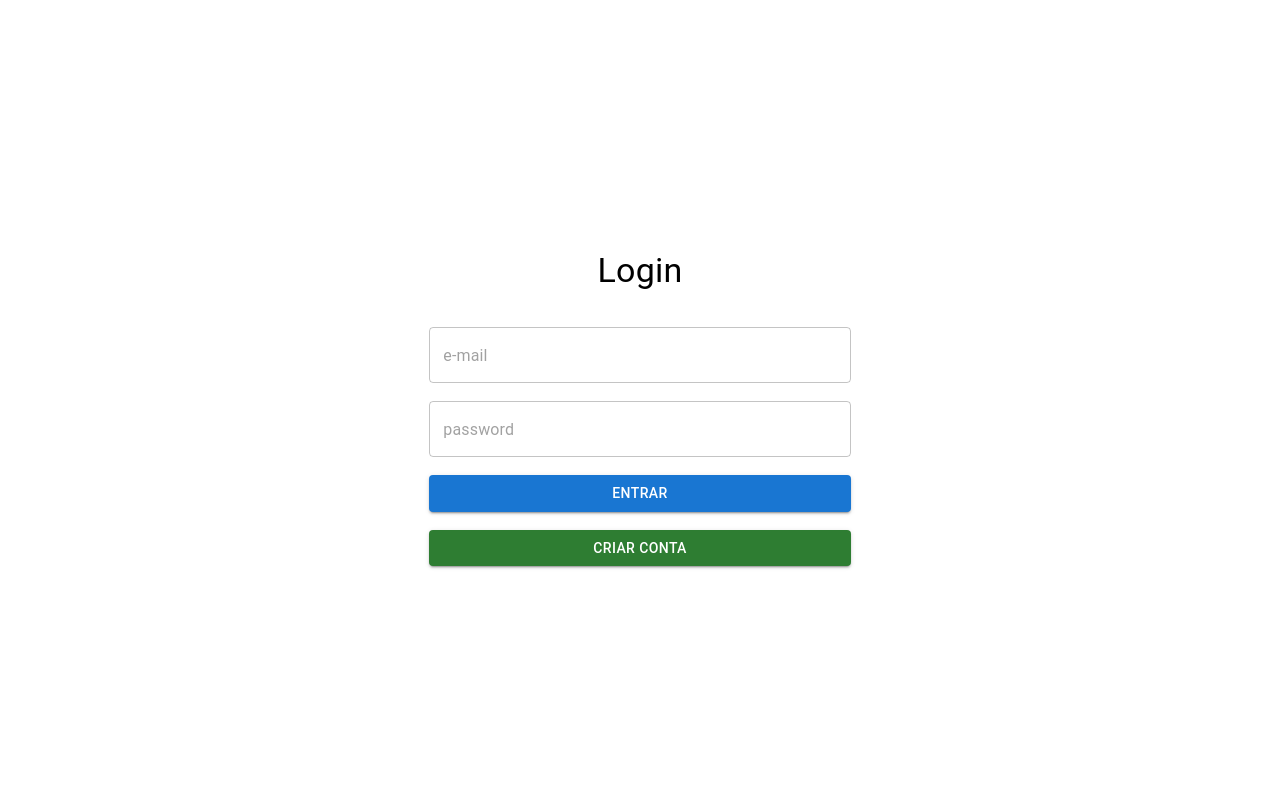
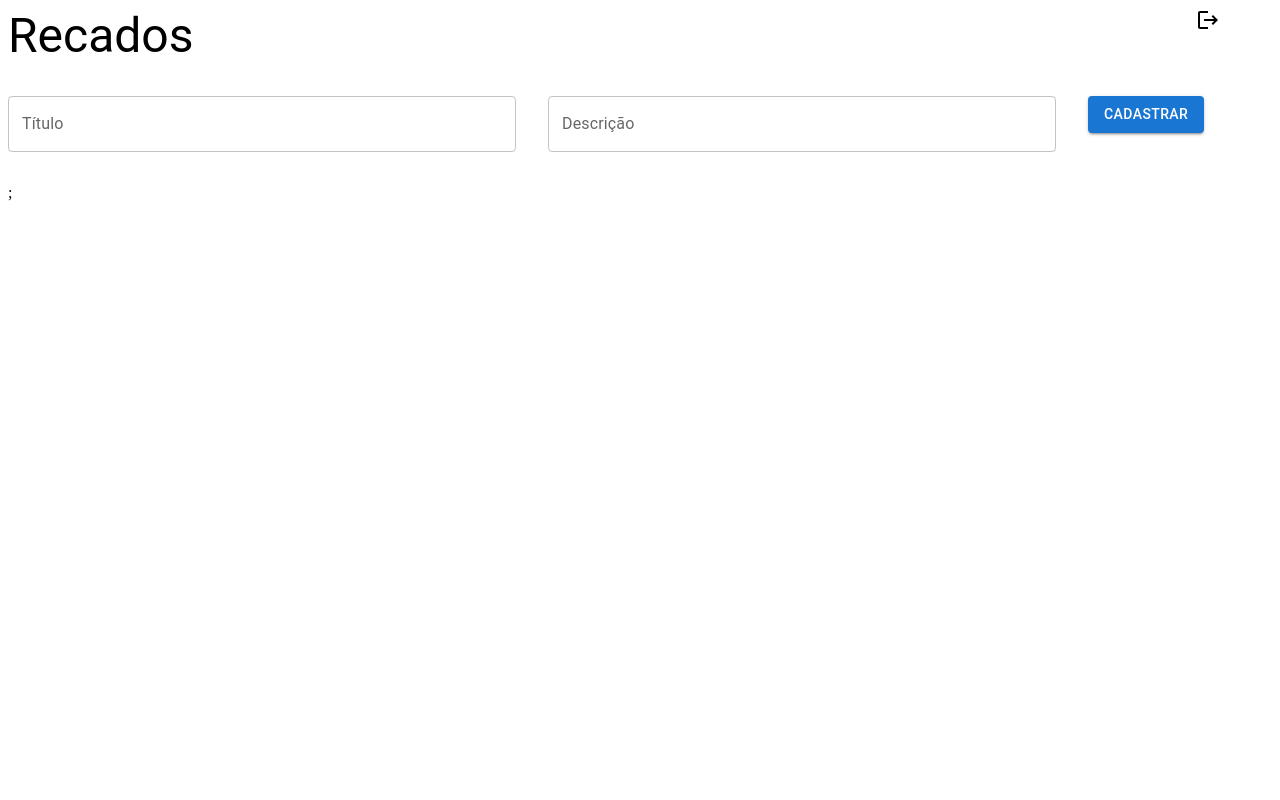
Before and after one commit to Vitor-da-Silva-Dias/CRUD-Reactjs, a React (Create React App) app: page /recados in a window 1280 px wide. Shown: the top 800 px of the page. Built offline with nearby package versions, Linux system fonts and the light colour scheme.

Commit message:
criadas as rotas de navegação

```diff
--- a/package.json
+++ b/package.json
@@ -14,11 +14,10 @@
     "@types/node": "^16.18.14",
     "@types/react": "^18.0.28",
     "@types/react-dom": "^18.0.11",
-    "@types/react-router-dom": "^5.3.3",
     "@types/styled-components": "^5.1.26",
     "react": "^18.2.0",
     "react-dom": "^18.2.0",
-    "react-router-dom": "6.3.0",
+    "react-router-dom": "^6.3.0",
     "react-scripts": "5.0.1",
     "styled-components": "^5.3.8",
     "typescript": "^4.9.5",
@@ -47,5 +46,8 @@
       "last 1 firefox version",
       "last 1 safari version"
     ]
+  },
+  "devDependencies": {
+    "@types/react-router-dom": "^5.3.3"
   }
 }
--- a/src/App.tsx
+++ b/src/App.tsx
@@ -1,15 +1,14 @@
 import React from "react";
-import { BrowserRouter } from "react-router-dom";
-import Home from "./Pages/Home";
-import Recados from "./Pages/Lista-Recados";
+import AppRoutes from "./routes/AppRoutes";
+
+
 
 
 function App() {
   return (
-    <BrowserRouter>
-      <Home/>
-      <Recados/>
-    </BrowserRouter>
+    <>
+      <AppRoutes/>
+    </>
   );
 }
 
--- a/src/Pages/Home.tsx
+++ b/src/Pages/Home.tsx
@@ -1,13 +1,15 @@
 import React from "react";
-import Login from "../components/Login";
 import { Grid } from "@mui/material";
 
+interface HomeProps {
+    component: React.FC;
+}
 
-const Home: React.FC = () => {
+const Home: React.FC<HomeProps> = ({component: Component}) => {
     return(
         <Grid container height={'100vh'} justifyContent={'center'} alignItems={'center'}>
             <Grid item xs={4}>
-                <Login/>
+                <Component/>
             </Grid>
         </Grid>
     )
--- /dev/null
+++ b/src/Pages/Recados.tsx
@@ -0,0 +1,18 @@
+import React from "react";
+import { Grid } from "@mui/material";
+
+interface RecadosProps {
+    component: React.FC;
+}
+
+const Recados: React.FC<RecadosProps> = ({component: Component}) => {
+    return(
+        <Grid container>
+            <Grid item xs={12}>
+                <Component/>
+            </Grid>
+        </Grid>
+    )
+}
+
+export default Recados;
--- a/src/Pages/Lista-Recados.tsx
+++ b/src/components/Lista-Recados.tsx
@@ -1,17 +1,21 @@
 import { ListItem, IconButton, ListItemAvatar, Avatar, ListItemText, Divider, Grid, Typography, TextField, Button} from "@mui/material";
+import LogoutIcon from '@mui/icons-material/Logout';
 import DeleteIcon from '@mui/icons-material/Delete';
 import EditIcon from '@mui/icons-material/Edit';
 import React, {useMemo, useState} from "react";
 import Recado from "../types/Recado";
-import DialogConfirm from "../components/DialogConfirm";
+import DialogConfirm from "./DialogConfirm";
 
-const Recados: React.FC = () => {
+
+const List: React.FC = () => {
+
 
     const [list, setList] = useState<Recado[]>([]);
     const [title, setTitle] = useState<string>('');
     const [description, setDescription] = useState<string>('');
     const [open, setOpen] = useState<boolean>(false);
     const [idRemove, setIdRemove] = useState<number | undefined>();
+
 
     const listaProdutos = useMemo(() => {
         return list.map(item => {
@@ -74,8 +78,15 @@ const Recados: React.FC = () => {
         const newDescription: any = prompt('edit Preço');
         const newList = [...list];
 
-        newList[index].title = newTitle;
-        newList[index].description = newDescription;
+        if(newTitle === '' || newDescription === ''){
+          alert("Não se pode deixar campos em branco! Favor preencher corretamente.")
+          return list;
+        }
+
+        if(newTitle != null || newDescription != null){
+          newList[index].title = newTitle;
+          newList[index].description = newDescription;
+        }
 
         setList(newList);
       };
@@ -93,11 +104,13 @@ const Recados: React.FC = () => {
 
       return (
         <Grid container spacing={4}>
-          <Grid item xs={12}>
-            <Typography variant="h3">Produtos</Typography>
-            <Divider />
+          <Grid item xs={11}>
+            <Typography variant="h3">Recados</Typography>
           </Grid>
-
+          <Grid item xs={1}>
+            <LogoutIcon/>
+          </Grid>
+          <Divider/>
           <Grid item xs={5}>
             <TextField fullWidth value={title} label="Título" onChange={e => handleChange(e)} />
           </Grid>
@@ -105,7 +118,7 @@ const Recados: React.FC = () => {
             <TextField
               fullWidth
               value={description}
-              label="Valor do produto"
+              label="Descrição"
               onChange={e => handleChangeDescription(e)}
             />
           </Grid>
@@ -130,4 +143,4 @@ const Recados: React.FC = () => {
       );
     };
 
-    export default Recados;
+    export default List;
--- a/src/components/Login.tsx
+++ b/src/components/Login.tsx
@@ -1,5 +1,6 @@
 import { Box, Button, Modal, TextField, Typography } from '@mui/material';
 import React, { useState } from 'react';
+import { Link } from 'react-router-dom';
 
 
 const Login: React.FC = () => {
@@ -8,6 +9,7 @@ const Login: React.FC = () => {
   const [open, setOpen] = React.useState(false);
   const handleOpen = () => setOpen(true);
   const handleClose = () => setOpen(false);
+
 
   const style = {
     position: 'absolute' as 'absolute',
@@ -24,8 +26,7 @@ const Login: React.FC = () => {
 
   const handleSubmit = (event: React.FormEvent<HTMLFormElement>) => {
     event.preventDefault();
-    console.log(`Username: ${username}, Password: ${password}`);
-    // Lógica de autenticação aqui
+
   };
 
   return (
@@ -38,7 +39,9 @@ const Login: React.FC = () => {
         <br/><br/>
           <TextField fullWidth placeholder='password' type="password" value={password} onChange={(event) => setPassword(event.target.value)} />
         <br/><br/>
+        <Link to = "/recados" style={{textDecoration:'none'}}>
         <Button variant='contained' fullWidth type="submit">Entrar</Button>
+        </Link>
         <br/><br/>
         <Button variant='contained' color='success' fullWidth onClick={handleOpen}>Criar conta</Button>
       </form>
--- /dev/null
+++ b/src/routes/AppRoutes.tsx
@@ -0,0 +1,20 @@
+import { BrowserRouter, Routes, Route } from "react-router-dom";
+import Home from "../Pages/Home";
+import Login from "../components/Login";
+import Recados from "../Pages/Recados";
+import List from "../components/Lista-Recados";
+
+
+
+const AppRoutes: React.FC = () => {
+    return (
+      <BrowserRouter>
+        <Routes>
+          <Route path="/" element={<Home component={Login} />} />
+          <Route path="/recados" element={<Recados component={List}/>}/>
+        </Routes>
+      </BrowserRouter>
+    );
+  };
+
+  export default AppRoutes;
```
Also changed, not shown: 1 other file (tests, documents, lock files or other folders).
